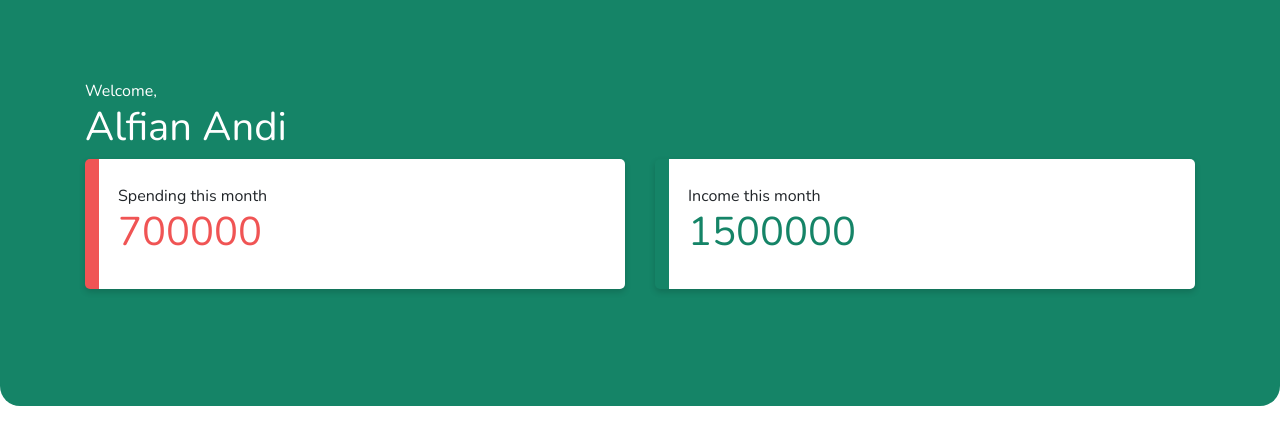
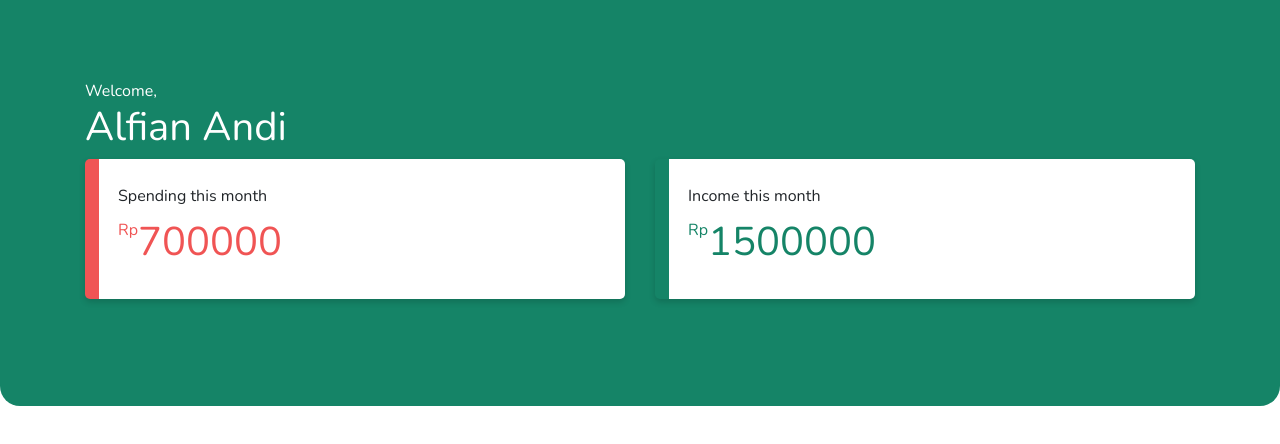
Before and after one commit to alfianandinugraha/yourduit, a React (Create React App) app: page /#/dashboard in a window 1280 px wide. Shown: the top 444 px of the page. Built offline with nearby package versions, Linux system fonts and the light colour scheme.

Commit message:
add: adding dummy currency

```diff
--- a/src/Components/CashBoard.tsx
+++ b/src/Components/CashBoard.tsx
@@ -23,7 +23,8 @@ export const CashBoard = (props: Props) => {
         }
       }>
         <div>{props.text}</div>
-        <div className={`text-${props.color}`}>
+        <div className={`text-${props.color} d-flex`} style={{marginTop: '10px'}}>
+          <span>Rp</span>
           <h1>{props.nominal}</h1>
         </div>
       </div>
```
